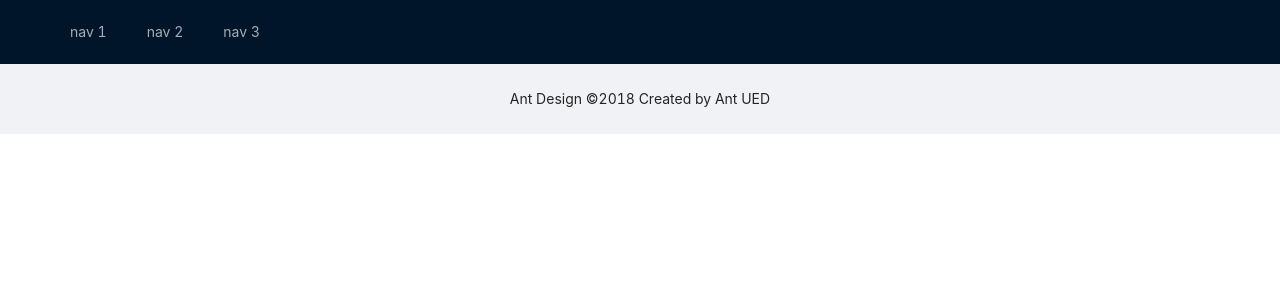
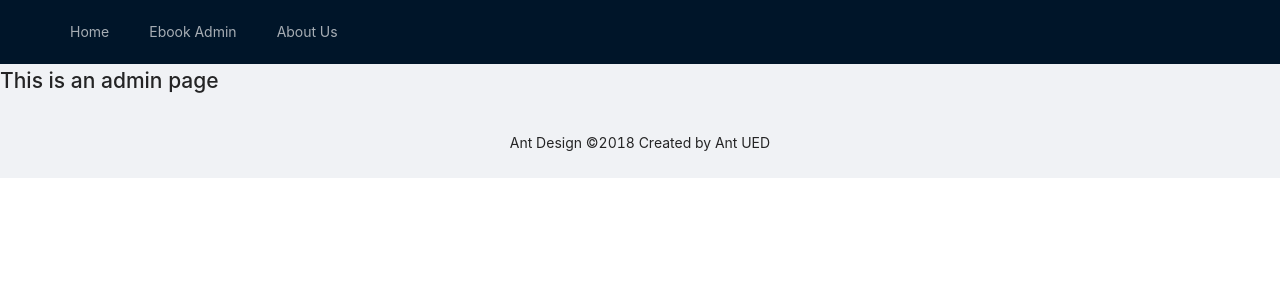
Before and after one commit to zhaowrhelen/wiki-frontEnd, a Vue app: page /admin/ebook in a window 1280 px wide. Shown: the top 300 px of the page. Built offline with nearby package versions, Linux system fonts and the light colour scheme; no server answers.

Commit message:
admin-ebook page

```diff
--- a/src/components/the-header.vue
+++ b/src/components/the-header.vue
@@ -1,15 +1,14 @@
 <template>
   <a-layout-header class="header">
     <div class="logo" />
-    <a-menu
-      theme="dark"
-      mode="horizontal"
-      v-model:selectedKeys="selectedKeys1"
-      :style="{ lineHeight: '64px' }"
-    >
-      <a-menu-item key="1">nav 1</a-menu-item>
-      <a-menu-item key="2">nav 2</a-menu-item>
-      <a-menu-item key="3">nav 3</a-menu-item>
+    <a-menu theme="dark" mode="horizontal" :style="{ lineHeight: '64px' }">
+      <a-menu-item key="1"><router-link to="/">Home</router-link></a-menu-item>
+      <a-menu-item key="2"
+        ><router-link to="/admin/ebook">Ebook Admin</router-link></a-menu-item
+      >
+      <a-menu-item key="3"
+        ><router-link to="/about">About Us</router-link></a-menu-item
+      >
     </a-menu>
   </a-layout-header>
 </template>
--- a/src/router/index.ts
+++ b/src/router/index.ts
@@ -14,6 +14,14 @@ const routes: Array<RouteRecordRaw> = [
     // this generates a separate chunk (about.[hash].js) for this route
     // which is lazy-loaded when the route is visited.
     component: () => import(/* webpackChunkName: "about" */ '../views/About.vue')
+  },
+  {
+    path: '/admin/ebook',
+    name: 'AdminEbook',
+    // route level code-splitting
+    // this generates a separate chunk (about.[hash].js) for this route
+    // which is lazy-loaded when the route is visited.
+    component: () => import(/* webpackChunkName: "about" */ '../views/admin/admin-ebook.vue')
   }
 ]
 
--- /dev/null
+++ b/src/views/admin/admin-ebook.vue
@@ -0,0 +1,5 @@
+<template>
+  <div class="about">
+    <h1>This is an admin page</h1>
+  </div>
+</template>
```
